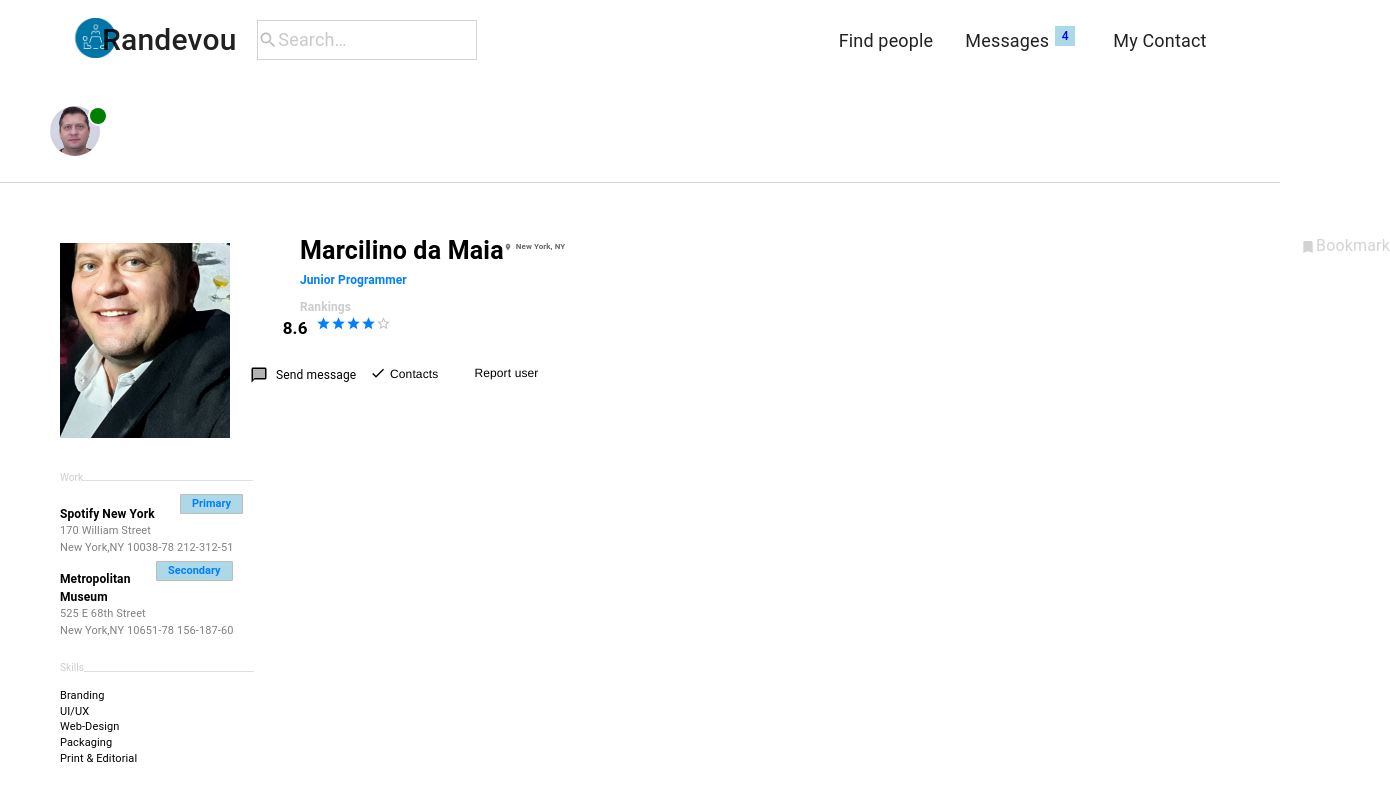
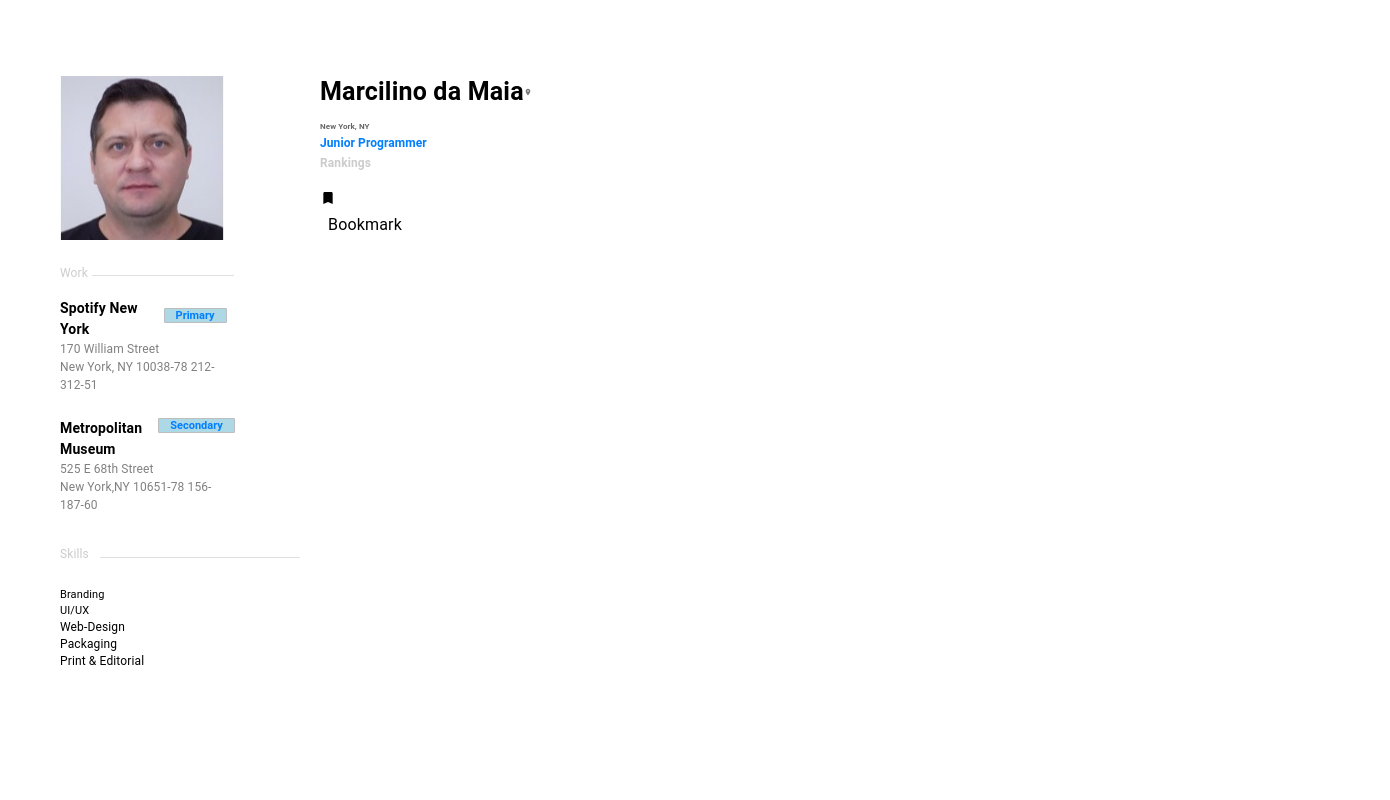
Before and after one commit to marclnomaia/RANDEVOU, a React (Create React App) app in the folder rand-app/: page / in a window 1280 px wide. Shown: the whole page, 1390 px wide, since content can reach past the window. Built offline with nearby package versions, Linux system fonts and the light colour scheme.

Commit message:
firts grid committed

```diff
--- a/rand-app/src/App.tsx
+++ b/rand-app/src/App.tsx
@@ -1,11 +1,15 @@
 
 
 
+import { Grid } from '@mui/material';
 import './App.css';
-import RandNavBar from './components/NavBar/RandNavBar';
+//import RandNavBar from './components/NavBar/RandNavBar';
 import RandProfile from './components/Profile/RandProfile';
-import RandRating from './components/Sidebar/RandRating';
-import RandTaskBar from './components/Taskbar/RandTaskBar';
+//import RandRating from './components/Sidebar/RandRating';
+//import RandTaskBar from './components/Taskbar/RandTaskBar';
+//import { blue } from '@mui/material/colors';
+import RandInfo from './components/Personal_Info/RandInfo';
+//import { RandInfo } from './components/Personal_Info/RandInfo';
 
 
 //import NavBar from './components/GridEx/NavBar';
@@ -18,22 +22,48 @@ import RandTaskBar from './components/Taskbar/RandTaskBar';
 
 function App() {
   return (
-    <div className="App">
+    <div>
+      {/*} <div className="App">
 
       <RandNavBar />
       <RandProfile />
       <RandRating />
       <RandTaskBar />
-      {/*}
+
       <Profile />
       <TaskBar />
        <RandNavBar />
       <GridTest1 />
       <GridScratch />
       <Bar />
-      <NavBar />*/}
+      <NavBar />
+  </div>*/}
 
-    </div>
+      <Grid container>
+        <Grid item xs={12} >
+
+        </Grid>
+        <Grid container>
+        </Grid>
+        <Grid item xs={12} sm={2} md={3} lg={3}>
+          <RandProfile />
+        </Grid>
+        <Grid item xs={12} sm={2} md={4} lg={6}>
+          <RandInfo />
+        </Grid>
+        <Grid item xs={12} sm={6} md={3} lg={2}>
+
+        </Grid>
+        <Grid item xs={12} sm={6} md={3} lg={2}>
+
+        </Grid>
+
+      </Grid>
+
+    </div >
+
+
+
 
 
   );
--- /dev/null
+++ b/rand-app/src/components/Personal_Info/RandInfo.tsx
@@ -0,0 +1,89 @@
+import React from 'react'
+import LocationOnIcon from '@mui/icons-material/LocationOn';
+import BookmarkIcon from '@mui/icons-material/Bookmark';
+import {
+  Typography, List, ListItem,
+  Grid, ListItemIcon
+} from '@mui/material';
+
+const RandInfo: React.FC = () => {
+  return (
+    <div style={{ display: 'flex', justifyContent: 'left' }}>
+      <Grid container spacing={2}>
+        <Grid container item xs={12} sm={3} md={3} lg={8}
+          sx={{
+            display: 'flex', flexDirection: 'column',
+            justifyContent: 'left', alignItems: 'left',
+            textAlign: 'left',
+            width: '100%',
+            mt: 8
+          }}
+        >
+          <List>
+            <ListItem disablePadding>
+              <Typography variant="h6" component="div"
+                sx={{
+                  fontWeight: 'bold', fontSize: 25
+                }}>
+                Marcilino da Maia
+              </Typography>
+
+              <ListItemIcon
+                sx={{
+                  minWidth: 'unset',
+                  fontSize: 8,
+                }}>
+                <LocationOnIcon fontSize="inherit" />
+              </ListItemIcon>
+            </ListItem>
+          </List>
+
+          <Typography variant="subtitle1" color="text.secondary"
+            sx={{
+              fontWeight: 'bold', fontSize: 8
+            }}
+          >
+            New York, NY
+          </Typography>
+
+          <Typography variant="subtitle2"
+            sx={{
+              fontSize: 12, color: '#007FFF',
+              fontWeight: 'bold'
+            }}
+          >
+            Junior Programmer
+          </Typography>
+
+          <Typography variant="subtitle1"
+            sx={{
+              fontSize: 12, color: '#ccc',
+              fontWeight: 'bold'
+            }}
+          >
+            Rankings
+          </Typography>
+        </Grid>
+
+        {/* Left Aligned Items */}
+        <Grid item xs={12} sm={2} md={3} lg={6}
+          sx={{
+            display: 'flex', flexDirection: 'column',
+            alignItems: 'flex-start', // left align
+          }}
+        >
+          <BookmarkIcon sx={{ fontSize: 16 }} />
+          <Typography variant="body2"
+            sx={{
+              fontSize: 16,
+              padding: 1  // Fixed typo from 'adding' to 'padding'
+            }}
+          >
+            Bookmark
+          </Typography>
+        </Grid>
+      </Grid>
+    </div>
+  )
+}
+export default RandInfo;
--- a/rand-app/src/components/Profile/RandProfile.tsx
+++ b/rand-app/src/components/Profile/RandProfile.tsx
@@ -1,282 +1,271 @@
-import { useTheme, useMediaQuery } from '@mui/material';
+//import { useTheme, useMediaQuery } from '@mui/material';
 import {
-  Box, Typography, Avatar, Divider, Chip, List, ListItem,
-  ListItemIcon, Grid
+  Typography, Avatar, Divider, Chip, List, ListItem,
+  Grid
 } from '@mui/material';
-import LocationOnIcon from '@mui/icons-material/LocationOn';
-import BookmarkIcon from '@mui/icons-material/Bookmark';
+
 import imageSrc from '../images/main_picture.jpg';
 
 //isMobile hook
 const RandProfile: React.FC = () => {
-  const theme = useTheme();
-  const isMobile = useMediaQuery(theme.breakpoints.down('sm'))
 
   return (
-    <div style={{
-      fontSize: isMobile ? '2px' : '12px',
-      padding: isMobile ? '2px' : '20px'
-    }}>
-      <Grid container spacing={isMobile ? 1 : 2} justifyContent="left" mt={isMobile ? 4 : 10}>
-        <Grid item xs={12} md={6} lg={4} mt={3}>
-          <Box
-            sx={{
-              ml: isMobile ? 3 : 5, mt: isMobile ? 8 : 0, width: isMobile ? '75%' : 170,
-              fontFamily: 'Helvetica, Arial, sans-serif'
-            }}>
-
-            <Box
-              sx={{
-                width: isMobile ? '30%' : 170, height: isMobile ? 100 : 195, marginTop: -10
-              }}>
+    <div style={{ padding: '60px' }}>
+      <Grid container spacing={2} justifyContent="left" >
+        <Grid item xs={12} sm={2} md={4} lg={10}
+          sx={{ mt: 2 }}
+        >
           <Avatar
             src={imageSrc}
             alt="Profile"
             sx={{
-                  width: '100%', height: '100%', borderRadius: 0
+              width: '100%',
+              height: '100%',
+              borderRadius: 0,
+              display: 'flex'
             }}
           />
-            </Box>
-            <Box
+        </Grid>
+      </Grid>
+
+      {/* Work menu */}
+      <Grid container item xs={12} sm={2} md={3} lg={10}
         sx={{
-                display: 'flex', alignItems: 'flex-start', my: 2, border: 'none'
-              }}>
+          display: 'flex',
+          alignItems: 'center',
+          mt: 2,
+          flexWrap: 'wrap',
+          flexDirection: 'row'
+        }}
+      >
         <Typography variant="body1"
-                sx={{  //Work menu//
-                  mt: isMobile ? 0 : 2, mr: 2, fontSize: isMobile ? 8 : 10, color: '#ccc'
+          sx={{
+            fontSize: 12,
+            color: '#ccc',
+            mt: 1
           }}
-              >Work
+        >
+          Work
         </Typography>
         <Divider flexItem
           sx={{
-                  width: 170, height: 2, mt: isMobile ? 0.6 : 3, mb: 1, ml: -2
-                }} />
-            </Box>
-            <Box
+            width: '85%',
+            height: '1px',
+            mt: -1,
+            ml: 4
+
+          }}
+        />
+      </Grid>
+      <Grid container item xs={12} sm={2} md={3} lg={10}
         sx={{
-                width: 200, display: 'flex', flexDirection: 'column', alignItems: 'flex-start'
-              }}>
+          width: '100%',
+          display: 'flex',
+          flexDirection: 'column',
+          alignItems: 'flex-start',
+          mt: 2,
+          flexWrap: 'wrap'
+        }}
+      >
+        <div style={{ display: 'flex', alignItems: 'center', flexWrap: 'nowrap' }}>
           <Typography variant="body1"
             sx={{
-                  fontWeight: 'bold', fontSize: isMobile ? 10 : 12
+              fontSize: 14,
+              fontWeight: 'bold',
             }}
-              >Spotify New York
+          >
+            Spotify New York
+          </Typography>
+          <Chip label="Primary" variant="outlined"
+            sx={{
+              width: 'auto',
+              height: 'auto',
+              borderRadius: '1px',
+              fontSize: 11,
+              background: 'lightblue',
+              color: '#007FFF',
+              fontWeight: 'bold',
+              ml: 1,
+              mt: -1
+            }}
+          />
+        </div>
+
+
+        <Typography variant="body1"
+          sx={{
+            fontSize: 12,
+            color: 'grey'
+          }}
+        >
+          170 William Street
         </Typography>
         <Typography variant="body1"
           sx={{
-                  fontSize: isMobile ? 7 : 11, color: 'grey'
+            fontSize: 12,
+            color: 'grey'
           }}
-              >170 William Street
+        >
+          New York, NY 10038-78 212-312-51
         </Typography>
+      </Grid>
+
+
+      <Grid container item xs={12} sm={2} md={3} lg={10}
+        sx={{
+          width: '100%',
+          display: 'flex',
+          flexDirection: 'column',
+          alignItems: 'flex-start',
+          mt: 5
+        }}
+      >
+        <div style={{ display: 'flex', alignItems: 'left' }}>
           <Typography variant="body1"
             sx={{
-                  fontSize: isMobile ? 7 : 11, color: 'grey'
+              fontSize: 14,
+              fontWeight: 'bold',
+              mt: -2
             }}
-              >New York,NY 10038-78 212-312-51
+          >
+            Metropolitan
           </Typography>
-            </Box>
-            <Chip label="Primary" variant="outlined"
+
+          <Chip label="Secondary" variant="outlined"
             sx={{
-                mt: isMobile ? -8 : -15,
-                ml: 15,
-                height: isMobile ? 10 : 20,
+              width: 'auto',
+              height: '20%',
               borderRadius: '1px',
-                fontSize: isMobile ? 8 : 11,
+              fontSize: 11,
               background: 'lightblue',
               color: '#007FFF',
-                fontWeight: 'bold'
+              fontWeight: 'bold',
+              marginLeft: '16px',
+              mt: -2
             }}
           />
-
-            <Box
-              sx={{
-                width: 200, display: 'flex', flexDirection: 'column', alignItems: 'flex-start'
-              }}>
+        </div>
         <Typography variant="body1"
           sx={{
-                  fontWeight: 'bold', fontSize: isMobile ? 10 : 12
-                }}
-              >Metropolitan
-              </Typography>
-              <Typography variant="body1"
-                sx={{
-                  fontWeight: 'bold', fontSize: isMobile ? 10 : 12
+            fontSize: 14,
+            fontWeight: 'bold',
           }}
         >Museum
         </Typography>
         <Typography variant="body1"
           sx={{
-                  fontSize: isMobile ? 7 : 11, color: 'grey'
+            fontSize: 12,
+            color: 'grey'
           }}
-              >525 E 68th Street
+        >
+          525 E 68th Street
         </Typography>
         <Typography variant="body1"
           sx={{
-                  fontSize: isMobile ? 7 : 11, color: 'grey'
+            fontSize: 12,
+            color: 'grey'
           }}
-              >New York,NY 10651-78 156-187-60
+        >
+          New York,NY 10651-78 156-187-60
         </Typography>
-            </Box>
+      </Grid>
+      {/*Skills*/}
+      <Grid container spacing={2} justifyContent="left" mt={10}>
+        <Grid item xs={12} sm={2} md={3} lg={10}
 
-            <Chip label="Secondary" variant="outlined"
           sx={{
-                mt: isMobile ? -10 : -19,
-                ml: isMobile ? 16 : 12,
-                height: isMobile ? 10 : 20,
-                width: isMobile ? '70px' : 'auto',
-                borderRadius: '1px',
-                fontSize: isMobile ? 8 : 11,
-                background: 'lightblue',
-                color: '#007FFF',
-                fontWeight: 'bold',
-
-              }}
-            />
-
-            <Box
-              sx={{      //Skills//
-                display: 'flex', alignItems: 'flex-start', my: 2, border: 'none'
+            width: 180,
+            display: 'flex',
+            flexDirection: 'column',
+            alignItems: 'left',
+            mt: -8
           }}>
           <Typography variant="body2"
             sx={{
-                  mt: isMobile ? -1 : -1, mr: isMobile ? 2 : 2, fontSize: isMobile ? 8 : 10, color: '#ccc'
+              fontSize: 12,
+              color: '#ccc'
             }}>
             Skills
           </Typography>
-              <Divider flexItem sx={{ width: 170, height: 2, mt: isMobile ? -0.2 : 0, mb: 1, ml: -2 }} />
-            </Box>
-            <Box
+          <Grid item xs={12} sm={2} md={3} lg={10}>
+            <Divider flexItem
               sx={{
-                width: 180, display: 'flex', flexDirection: 'column', alignItems: 'flex-start', mt: -2
-              }}>
+                width: '200px',
+                height: 2,
+                mt: -1,
+                ml: 5,
+                alignItems: 'center',
+                flexGrow: 1,
+                flexWrap: 'wrap'
+
+              }} />
+          </Grid>
           <List>
             <ListItem disablePadding>
               <Typography variant="body2"
                 sx={{
-                      fontSize: isMobile ? 8 : 11
+                  fontSize: 11,
+                  mt: 2
                 }}
               >Branding
               </Typography>
             </ListItem>
+          </List>
+
+          <List>
             <ListItem disablePadding>
               <Typography variant="body2"
                 sx={{
-                      fontSize: isMobile ? 8 : 11
+                  fontSize: 11,
+                  mt: -2
                 }}
               >UI/UX
               </Typography>
             </ListItem>
+          </List>
+
+          <List>
             <ListItem disablePadding>
               <Typography variant="body2"
                 sx={{
-                      fontSize: isMobile ? 8 : 11
+                  fontSize: 12,
+                  mt: -2
                 }}
               >Web-Design
               </Typography>
             </ListItem>
+          </List>
+
+          <List>
             <ListItem disablePadding>
               <Typography variant="body2"
                 sx={{
-                      fontSize: isMobile ? 8 : 11
+                  fontSize: 12,
+                  mt: -2
                 }}
               >Packaging
               </Typography>
             </ListItem>
+          </List>
+
+          <List>
             <ListItem disablePadding>
               <Typography variant="body2"
                 sx={{
-                      fontSize: isMobile ? 8 : 11
+                  fontSize: 12,
+                  mt: -2
                 }}
               >Print & Editorial
               </Typography>
             </ListItem>
           </List>
-            </Box>
-
-            {/* Display name */}
-            <Box
-              sx={{
-                display: 'flex', flexDirection: 'column',
-                ml: isMobile ? 12 : 30,
-                mt: isMobile ? -51.5 : -70,
-                width: isMobile ? 290 : 700
-              }}>
-              <List>
-                <ListItem disablePadding>
-                  <Box
-                    sx={{
-                      display: 'flex', flexDirection: 'column', alignItems: 'flex-start'
-                    }}>
-                    <Box sx={{ display: 'flex', alignItems: 'center' }}>
-                      <Typography variant="h6" component="div"
-                        sx={{
-                          fontWeight: 'bold', fontSize: isMobile ? 11 : 25, mt: isMobile ? 7.5 : 1
-                        }}>
-                        Marcilino da Maia
-                      </Typography>
-                      <ListItemIcon
-                        sx={{ //Location
-                          minWidth: 'unset',
-                          mr: isMobile ? 0.5 : 0.5,
-                          fontSize: isMobile ? 7 : 8,
-                          mt: isMobile ? 7.5 : 0
-
-                        }}>
-                        <LocationOnIcon fontSize="inherit" spacing={1}
-                        />
-                      </ListItemIcon>
-                      <Typography variant="subtitle1" color="text.secondary"
-                        sx={{
-                          fontWeight: 'bold', fontSize: isMobile ? 7 : 8, mt: isMobile ? 7.5 : 0
-                        }}
-                      >
-                        New York, NY
-                      </Typography>
-                      <Box sx={{
-                        ml: isMobile ? 12 : 125,
-                        mt: isMobile ? 11 : 0,
-                        position: 'absolute', display: 'flex',
-                        alignItems: 'center',
-                        top: 'right',
-                        color: 'lightgrey'
-                      }}>
-                        <BookmarkIcon
-                          sx={{
-                            fontSize: isMobile ? 8 : 16
-                          }}
-                        />
-                        <Typography variant="body2"
-                          sx={{
-                            fontSize: isMobile ? 8 : 16,
-                            adding: 1
-                          }}
-                        >Bookmark
-                        </Typography>
-                      </Box>
-                    </Box>
-                    <Typography variant="subtitle2"
-                      sx={{
-                        fontSize: isMobile ? 8 : 12, color: '#007FFF',
-                        fontWeight: 'bold'
-                      }}
-                    >Junior Programmer
-                    </Typography>
-                    {/* Display Ranking */}
-                    <Typography variant="subtitle1"
-                      sx={{
-                        fontSize: isMobile ? 7 : 12, color: '#ccc',
-                        fontWeight: 'bold', mt: isMobile ? 1 : 1, ml: 0
-                      }}
-                    >Rankings
-                    </Typography>
-                  </Box>
-                </ListItem>
-              </List>
-            </Box>
-          </Box>
         </Grid>
       </Grid>
-    </div>
+
+
+
+
+    </div >
   );
 }
 
```
Also changed, not shown: rand-app/src/components/images/main_picture.jpg. Lines whose indentation alone changed are shown as unchanged.
